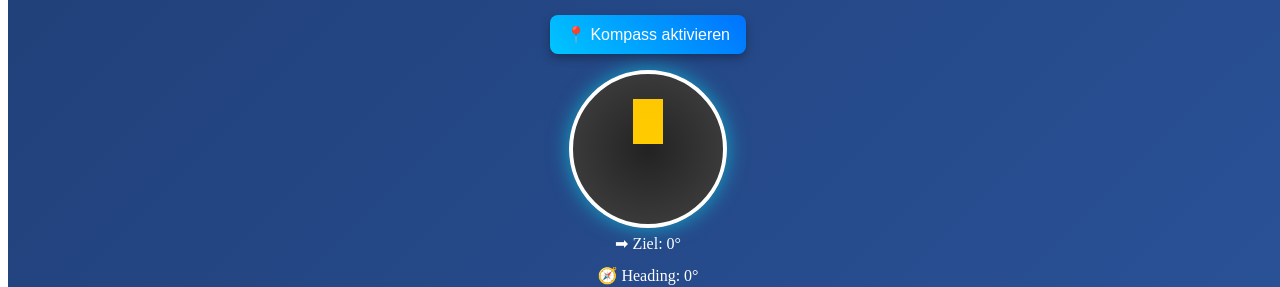
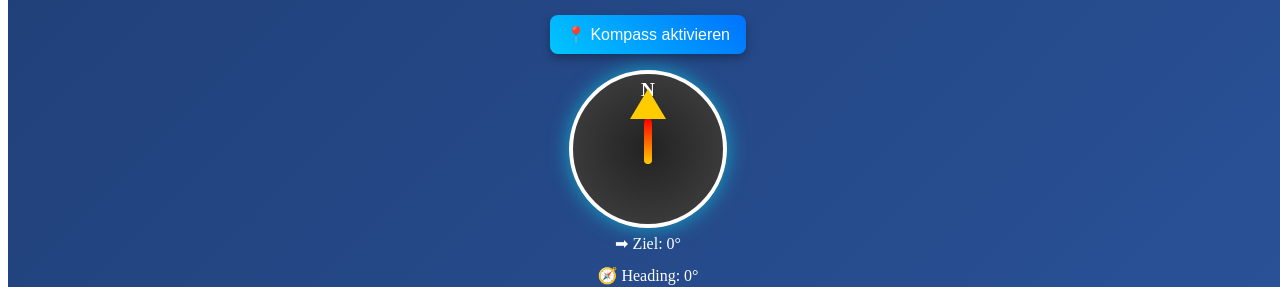
Before and after one commit to ajssal20/position, a SvelteKit app: page / in a window 1280 px wide. Shown: the part 438-725 px from the top of the page. Built offline with nearby package versions, Linux system fonts and the light colour scheme; no server answers.

Commit message:
Mit compas

```diff
--- a/src/routes/+page.svelte
+++ b/src/routes/+page.svelte
@@ -7,44 +7,30 @@
     getGreatCircleBearing,
   } from "geolib";
 
-  // 📍 Zielkoordinaten
-  const ziel = {
-    latitude: 42.05913363079434,
-    longitude: 19.51725368912721,
-  };
+  const ziel = { latitude: 42.05913363079434, longitude: 19.51725368912721 };
 
-  // 🔹 Stores
   const position = writable(null);
   const heading = writable(0);
   const beta = writable(0);
   const gamma = writable(0);
 
-  // 🔹 Derived Stores
   const distance = derived(position, ($pos) =>
     $pos ? getPreciseDistance($pos, ziel) : null
   );
-
   const inRadius = derived(position, ($pos) =>
     $pos ? isPointWithinRadius($pos, ziel, 5) : false
   );
-
   const bearing = derived(position, ($pos) =>
     $pos ? getGreatCircleBearing($pos, ziel) : 0
   );
-
-  const arrowRotation = derived(
-    [bearing, heading],
-    ([$bearing, $heading]) => {
-      let rot = $bearing - $heading;
-      if (rot < 0) rot += 360;
-      return rot;
-    }
-  );
-
-  // Kreisgröße dynamisch abhängig von Distanz
+  const arrowRotation = derived([bearing, heading], ([$bearing, $heading]) => {
+    let rot = $bearing - $heading;
+    if (rot < 0) rot += 360;
+    return rot;
+  });
   const circleSize = derived(distance, ($d) => {
     if ($d === null) return 150;
-    return Math.max(80, 300 - Math.min($d, 200)); // je näher, desto größer (min 80px, max 300px)
+    return Math.max(80, 300 - Math.min($d, 200));
   });
 
   let errorMsg = "";
@@ -76,9 +62,9 @@
   function setupOrientation() {
     function handleOrientation(event) {
       if (event.webkitCompassHeading !== undefined) {
-        heading.set(event.webkitCompassHeading); // iOS
+        heading.set(event.webkitCompassHeading);
       } else if (event.absolute === true) {
-        heading.set(event.alpha || 0); // Android
+        heading.set(event.alpha || 0);
       }
       beta.set(event.beta || 0);
       gamma.set(event.gamma || 0);
@@ -88,7 +74,6 @@
   }
 
   onMount(() => {
-    // 🌍 Standort
     if ("geolocation" in navigator) {
       const watchId = navigator.geolocation.watchPosition(
         (pos) => {
@@ -125,7 +110,6 @@
     color: #fff;
   }
 
-  /* Kreis-Anzeige */
   .kreis {
     border-radius: 50%;
     box-shadow: 0 0 30px rgba(0,0,0,0.5);
@@ -147,7 +131,6 @@
     100% { transform: scale(1); opacity: 0.9; }
   }
 
-  /* Kompass */
   .kompass-container {
     margin-bottom: 2rem;
     display: flex;
@@ -168,17 +151,38 @@
     box-shadow: 0 0 20px rgba(0,255,255,0.5);
   }
 
+  /* Pfeil als richtiger Kompasspfeil */
   .pfeil {
+    position: absolute;
+    top: 15px;
+    display: flex;
+    flex-direction: column;
+    align-items: center;
+    transform-origin: 50% 85%;
+    transition: transform 0.15s linear;
+  }
+  .pfeil-spitze {
     width: 0;
     height: 0;
-    border-left: 15px solid transparent;
-    border-right: 15px solid transparent;
-    border-bottom: 45px solid;
-    border-image: linear-gradient(to bottom, #ff0000, #ffcc00) 1;
+    border-left: 18px solid transparent;
+    border-right: 18px solid transparent;
+    border-bottom: 30px solid #ffcc00;
+  }
+  .pfeil-schaft {
+    width: 8px;
+    height: 45px;
+    background: linear-gradient(to bottom, #ff0000, #ffcc00);
+    border-radius: 4px;
+  }
+
+  /* Nord-Markierung */
+  .kompass::before {
+    content: "N";
     position: absolute;
-    top: 25px;
-    transform-origin: 50% 90%;
-    transition: transform 0.15s linear;
+    top: 5px;
+    font-size: 1.2rem;
+    font-weight: bold;
+    color: #fff;
   }
 
   p { font-size: 1rem; margin: 0.4rem 0; }
@@ -217,7 +221,10 @@
     {/if}
 
     <div class="kompass">
-      <div class="pfeil" style="transform: rotate({$arrowRotation}deg);"></div>
+      <div class="pfeil" style="transform: rotate({$arrowRotation}deg);">
+        <div class="pfeil-spitze"></div>
+        <div class="pfeil-schaft"></div>
+      </div>
     </div>
 
     <p>➡ Ziel: {$bearing.toFixed(0)}°</p>
```
